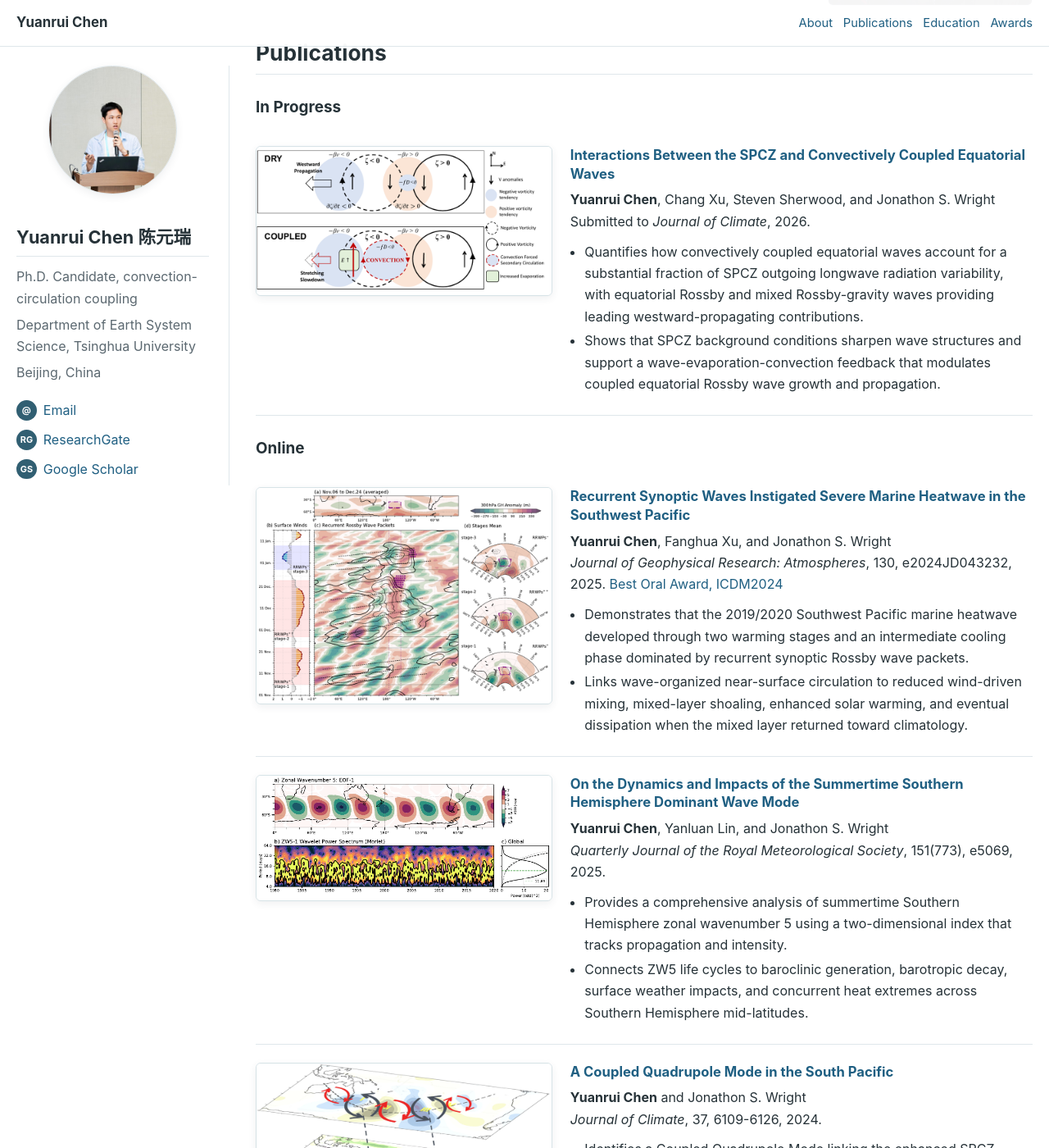
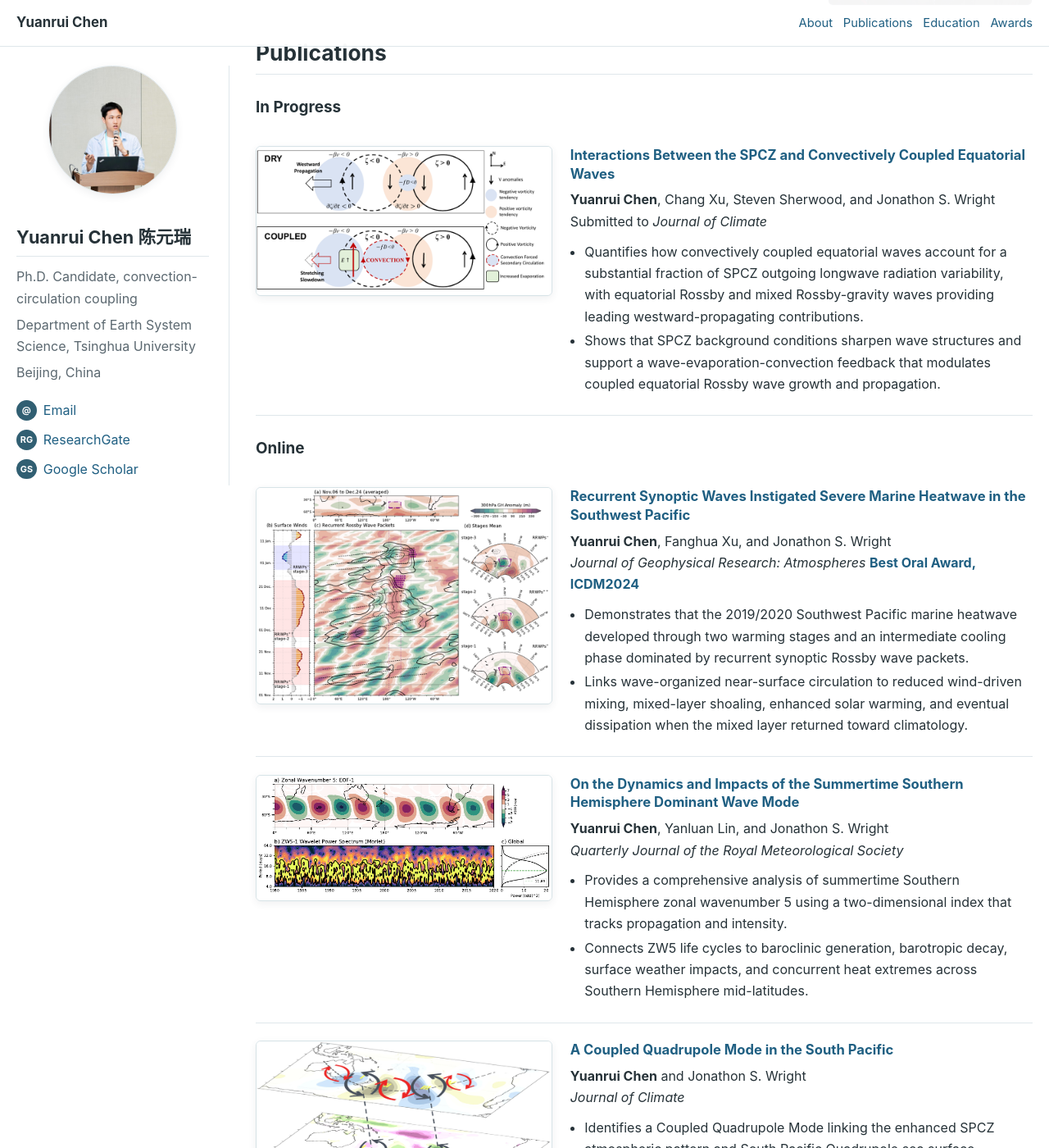
Before and after one commit to yuanruichen/yuanruichen.github.io, a Jekyll site: the page built from index.md, in a window 1280 px wide and 1400 px high, scrolled down 398 px. Shown: the whole window at 82% size. Built offline with Jekyll 4.4.1, drawn with Linux system fonts in a browser that asks for light colours; some of the changed text lies outside the part shown.

Commit message:
Update journal submission details and formatting

```diff
--- a/index.md
+++ b/index.md
@@ -28,7 +28,7 @@ I am a Ph.D. candidate in Atmospheric Science at the [Department of Earth System
 ### [Interactions Between the SPCZ and Convectively Coupled Equatorial Waves](https://scholar.google.com/scholar?q=%22Interactions+Between+the+SPCZ+and+Convectively+Coupled+Equatorial+Waves%22)
 
 **Yuanrui Chen**, Chang Xu, Steven Sherwood, and Jonathon S. Wright
-Submitted to *Journal of Climate*, 2026.
+Submitted to *Journal of Climate*
 
 - Quantifies how convectively coupled equatorial waves account for a substantial fraction of SPCZ outgoing longwave radiation variability, with equatorial Rossby and mixed Rossby-gravity waves providing leading westward-propagating contributions.
 - Shows that SPCZ background conditions sharpen wave structures and support a wave-evaporation-convection feedback that modulates coupled equatorial Rossby wave growth and propagation.
@@ -60,7 +60,7 @@ In preparation, 2026.
 ### [Recurrent Synoptic Waves Instigated Severe Marine Heatwave in the Southwest Pacific](https://doi.org/10.1029/2024JD043232)
 
 **Yuanrui Chen**, Fanghua Xu, and Jonathon S. Wright
-*Journal of Geophysical Research: Atmospheres*, 130, e2024JD043232, 2025. [Best Oral Award, ICDM2024](https://jonathonwright.github.io/news/announcement_1/)
+*Journal of Geophysical Research: Atmospheres* [**Best Oral Award, ICDM2024**](https://jonathonwright.github.io/news/announcement_1/)
 
 - Demonstrates that the 2019/2020 Southwest Pacific marine heatwave developed through two warming stages and an intermediate cooling phase dominated by recurrent synoptic Rossby wave packets.
 - Links wave-organized near-surface circulation to reduced wind-driven mixing, mixed-layer shoaling, enhanced solar warming, and eventual dissipation when the mixed layer returned toward climatology.
@@ -74,7 +74,7 @@ In preparation, 2026.
 ### [On the Dynamics and Impacts of the Summertime Southern Hemisphere Dominant Wave Mode](https://doi.org/10.1002/qj.5069)
 
 **Yuanrui Chen**, Yanluan Lin, and Jonathon S. Wright
-*Quarterly Journal of the Royal Meteorological Society*, 151(773), e5069, 2025.
+*Quarterly Journal of the Royal Meteorological Society*
 
 - Provides a comprehensive analysis of summertime Southern Hemisphere zonal wavenumber 5 using a two-dimensional index that tracks propagation and intensity.
 - Connects ZW5 life cycles to baroclinic generation, barotropic decay, surface weather impacts, and concurrent heat extremes across Southern Hemisphere mid-latitudes.
@@ -88,7 +88,7 @@ In preparation, 2026.
 ### [A Coupled Quadrupole Mode in the South Pacific](https://doi.org/10.1175/JCLI-D-23-0638.1)
 
 **Yuanrui Chen** and Jonathon S. Wright
-*Journal of Climate*, 37, 6109-6126, 2024.
+*Journal of Climate*
 
 - Identifies a Coupled Quadrupole Mode linking the enhanced SPCZ atmospheric pattern and South Pacific Quadrupole sea surface temperature anomalies during austral summer.
 - Shows that the atmospheric component leads the oceanic response by about one month and is organized by a stationary Rossby wave train with coupled atmosphere-ocean feedbacks.
@@ -102,7 +102,7 @@ In preparation, 2026.
 ### [Wave-convection interactions amplify convective parameterization biases in the South Pacific Convergence Zone](https://doi.org/10.1029/2024MS004334)
 
 **Yuanrui Chen**, Wenchao Chu, Jonathon S. Wright, and Yanluan Lin
-*Journal of Advances in Modeling Earth Systems*, 16, e2024MS004334, 2024.
+*Journal of Advances in Modeling Earth Systems*
 
 - Shows that wave-convection interactions can amplify convective parameterization biases in SPCZ simulations.
 - Highlights how errors in convection-circulation coupling project onto regional rainfall, circulation, and model-performance biases.
```
